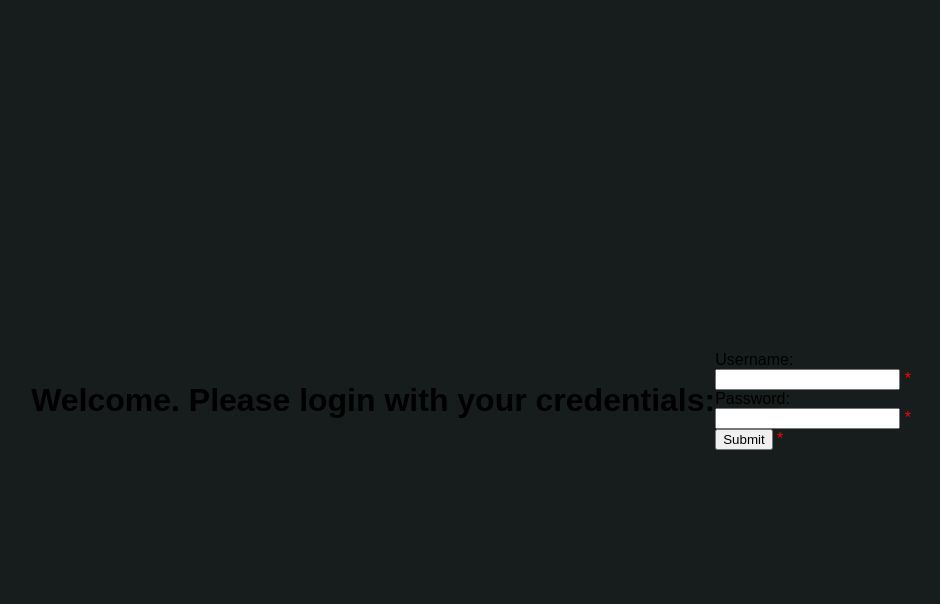
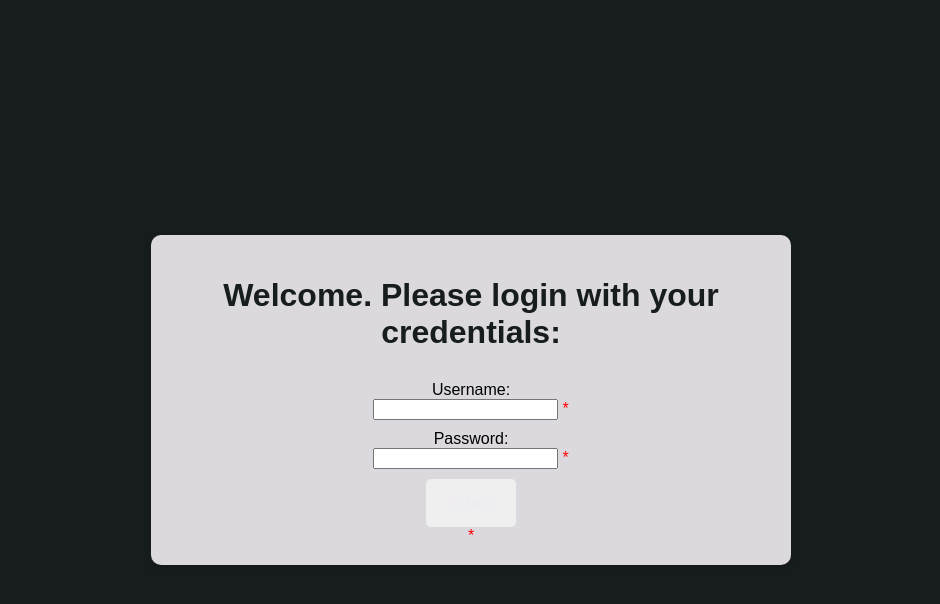
Before and after one commit to Cocoshii/CP476_GroupProject, a PHP site: page /login.php in a window 1280 px wide. Shown: the top 604 px of the page, without its empty margins (169-1109 px from the left). Run offline with PHP 8.4, Linux system fonts and the light colour scheme.

Commit message:
CSS for login page
changes to login.php form

```diff
--- a/login.php
+++ b/login.php
@@ -29,11 +29,11 @@ if ($_SERVER["REQUEST_METHOD"] == "POST") { // Once form is submitted on user en
     if (empty($_POST["password"])) // if user submits while password field is empty
         $passwordError = "Password is required";
 
-    if (empty($usernameError) && empty($passwordError)){
+    if (empty($usernameError) && empty($passwordError)) {
         // If values were entered, execute the validateLogin() function
         $username = $_POST["username"];
         $password = $_POST["password"];
-        if (validateLogin($username, $password) == true){
+        if (validateLogin($username, $password) == true) {
             $_SESSION["username"] = $username;
             $_SESSION["password"] = $password;
 
@@ -52,25 +52,22 @@ if ($_SERVER["REQUEST_METHOD"] == "POST") { // Once form is submitted on user en
         // header("Location: verifyLogin.php");
         // exit();
     }
-
 }
 
-function validateLogin($username, $password){
+function validateLogin($username, $password)
+{
     // Ensure that the provided user-provided username and password are valid MySQL entries that can connect to the database
     $dbName = "cp476_db";
     $dsn = "mysql:host=localhost;dbname=$dbName;charset=utf8mb4"; // cp476_db is the name of the database to connect to
     try {
         $conn = new PDO($dsn, $username, $password);
-
     } catch (PDOException $e) {
         error_log($e->getMessage());
         // exit("Failed to login. Username or password incorrect.");
         return false;
-
     }
 
     return true;
-
 }
 
 
@@ -78,32 +75,83 @@ function validateLogin($username, $password){
 
 <!-- LOGIN WEB USER INTERFACE: HTML -->
 
+<!-- <!DOCTYPE html>
+<html>
+
+<head>
+    <link rel="stylesheet" href="html_classes.css"> Link to CSS file
+</head>
+
+<body>
+
+     Welcome heading
+    <div class="centerText">
+        <h1>Welcome. Please login with your credentials:</h1>
+    </div>
+
+    User login inputs
+
+    <form method="POST">
+
+        <label for="username">Username:</label><br>
+        <input type="text" id="username" name="username">
+        <span class="error" style="color:red;">* <?php //echo $usernameError;
+                                                    ?></span><br>
+
+        <label for="password">Password:</label><br>
+        <input type="password" id="password" name="password">
+        <span class="error" style="color:red;">* <?php //echo $passwordError;
+                                                    ?></span><br>
+
+        <input type="submit" value="Submit">
+        <span class="error" style="color:red;">* <?php //echo $loginError;
+                                                    ?></span><br>
+
+    </form>
+</body>
+
+</html> -->
+
 <!DOCTYPE html>
 <html>
+
 <head>
+    <meta charset="UTF-8">
+    <title>Login</title>
     <link rel="stylesheet" href="html_classes.css"> <!-- Link to CSS file -->
 </head>
 
 <body>
 
+    <div class="page-container">
         <!-- Welcome heading -->
-<div class="centerText"><h1>Welcome. Please login with your credentials:</h1></div>
+        <div class="welcome-heading">
+            <h1>Welcome. Please login with your credentials:</h1>
+        </div>
 
         <!-- User login inputs -->
+        <form class="form-container" method="POST">
 
-<form method="POST">
-
+            <div>
                 <label for="username">Username:</label><br>
                 <input type="text" id="username" name="username">
-    <span class="error" style="color:red;">* <?php echo $usernameError;?></span><br>
+                <span class="error" style="color:red;">* <?php echo $usernameError; ?></span>
+            </div>
 
+            <div>
                 <label for="password">Password:</label><br>
                 <input type="password" id="password" name="password">
-    <span class="error" style="color:red;">* <?php echo $passwordError;?></span><br>
+                <span class="error" style="color:red;">* <?php echo $passwordError; ?></span>
+            </div>
 
-    <input type="submit" value="Submit">
-    <span class="error" style="color:red;">* <?php echo $loginError;?></span><br>
+            <div>
+                <input type="submit" value="Submit" class="menu-button login">
+                <span class="error" style="color:red;">* <?php echo $loginError; ?></span>
+            </div>
 
         </form>
+    </div>
+
 </body>
+
 </html>
```
Lines whose indentation alone changed are shown as unchanged.
